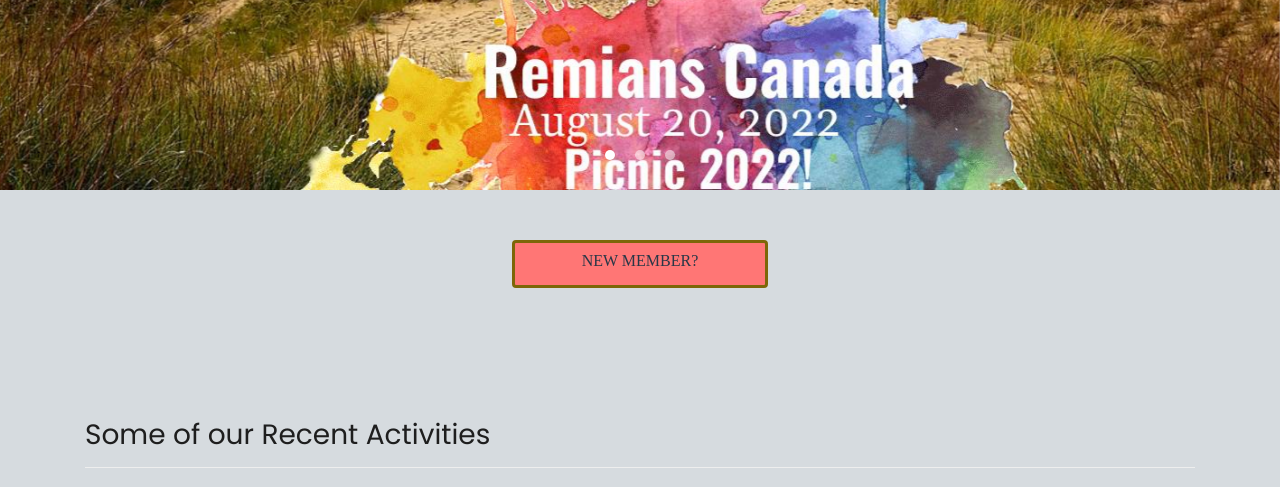
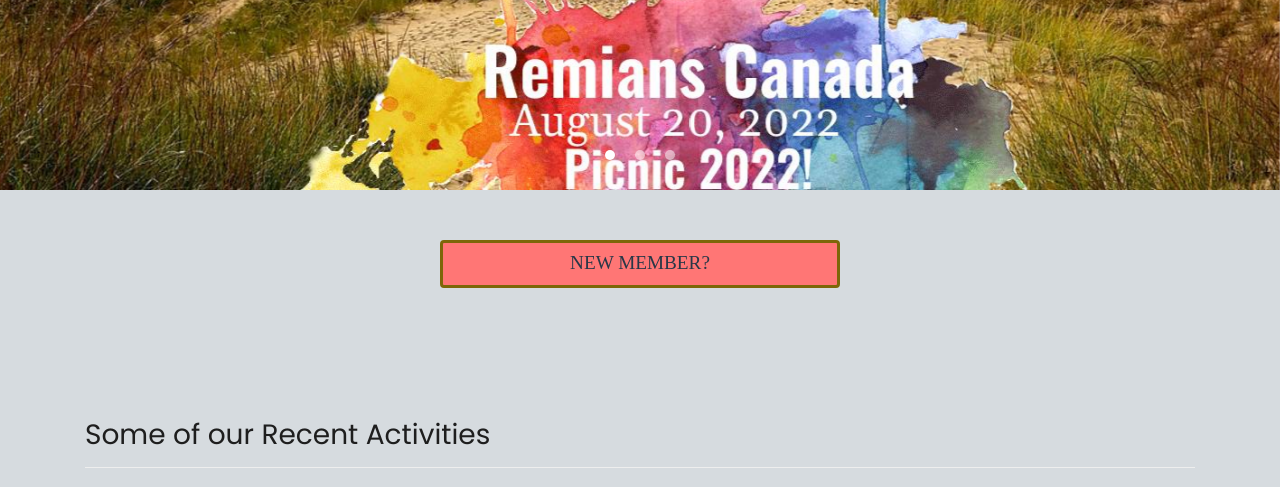
Before and after one commit to ShawkhIbneRashid/remian-website, a Flask app: page / in a window 1280 px wide. Shown: the part 410-897 px from the top of the page. Run offline with Flask 2, Linux system fonts and the light colour scheme; some libraries are stand-ins or nearby versions.

Commit message:
Update base.html

```diff
--- a/templates/base.html
+++ b/templates/base.html
@@ -30,6 +30,7 @@
   align-content: center;
   justify-content: center;
   text-align: center;
+  width: 100%
 }
 .btn{
   cursor: pointer;
@@ -37,7 +38,7 @@
   display: block;
   color: #283747;
   background: #ff7675;
-  font-size: 1.0rem;
+  font-size: 1.2rem;
   height: 3rem;
   width: 25rem;
   background: #ff7675;
```
